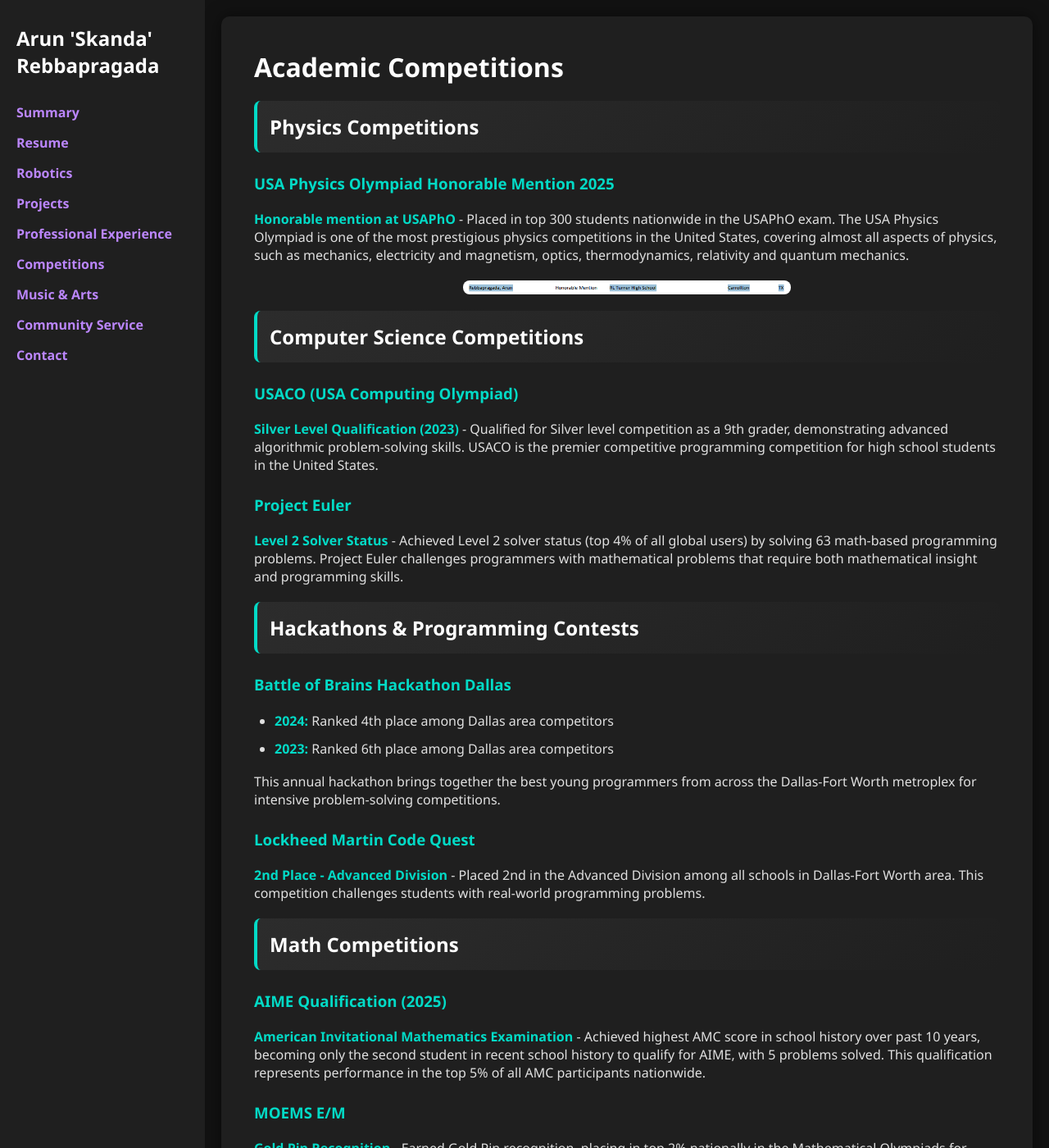
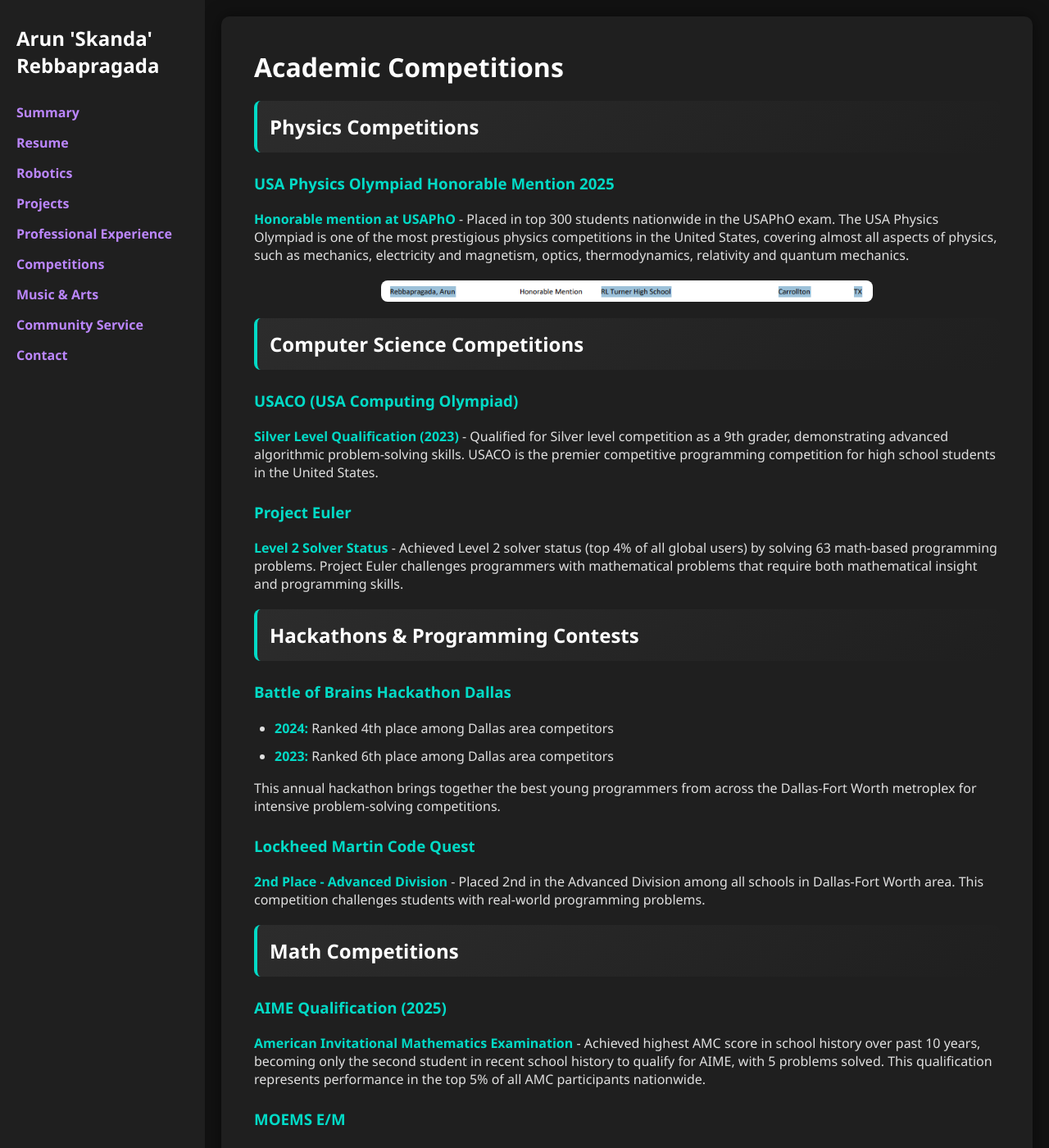
Before and after one commit to skandacode/skandacode.github.io, a Jekyll site: the page built from competitions.md, in a window 1280 px wide and 1400 px high. Shown: the whole window at 82% size. Built offline with Jekyll 4.4.1, drawn with Linux system fonts in a browser that asks for light colours.

Commit message:
fix images

```diff
--- a/assets/styles.css
+++ b/assets/styles.css
@@ -159,7 +159,7 @@ img {
 
 /* Standardized image sizes */
 .logo-image {
-    max-width: 200px;
+    max-width: 500px;
     height: auto;
     display: inline-block;
     margin: 10px;
@@ -167,7 +167,7 @@ img {
 }
 
 .robot-image {
-    max-width: 300px;
+    max-width: 600px;
     height: auto;
     display: inline-block;
     margin: 10px;
@@ -175,7 +175,7 @@ img {
 }
 
 .project-image {
-    max-width: 400px;
+    max-width: 600px;
     height: auto;
     display: block;
     margin: 20px auto;
```
Also changed, not shown: robotics.md (+3 -0 lines).
